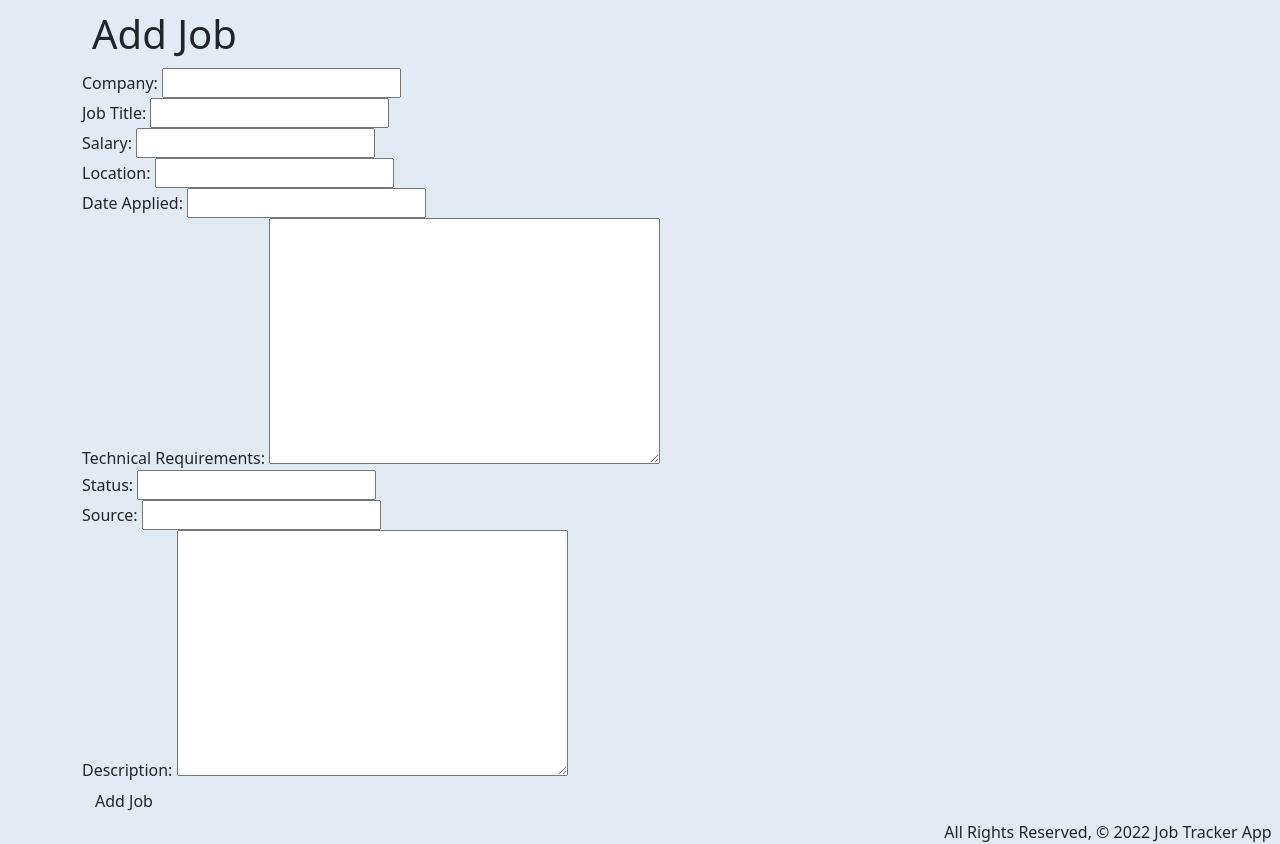
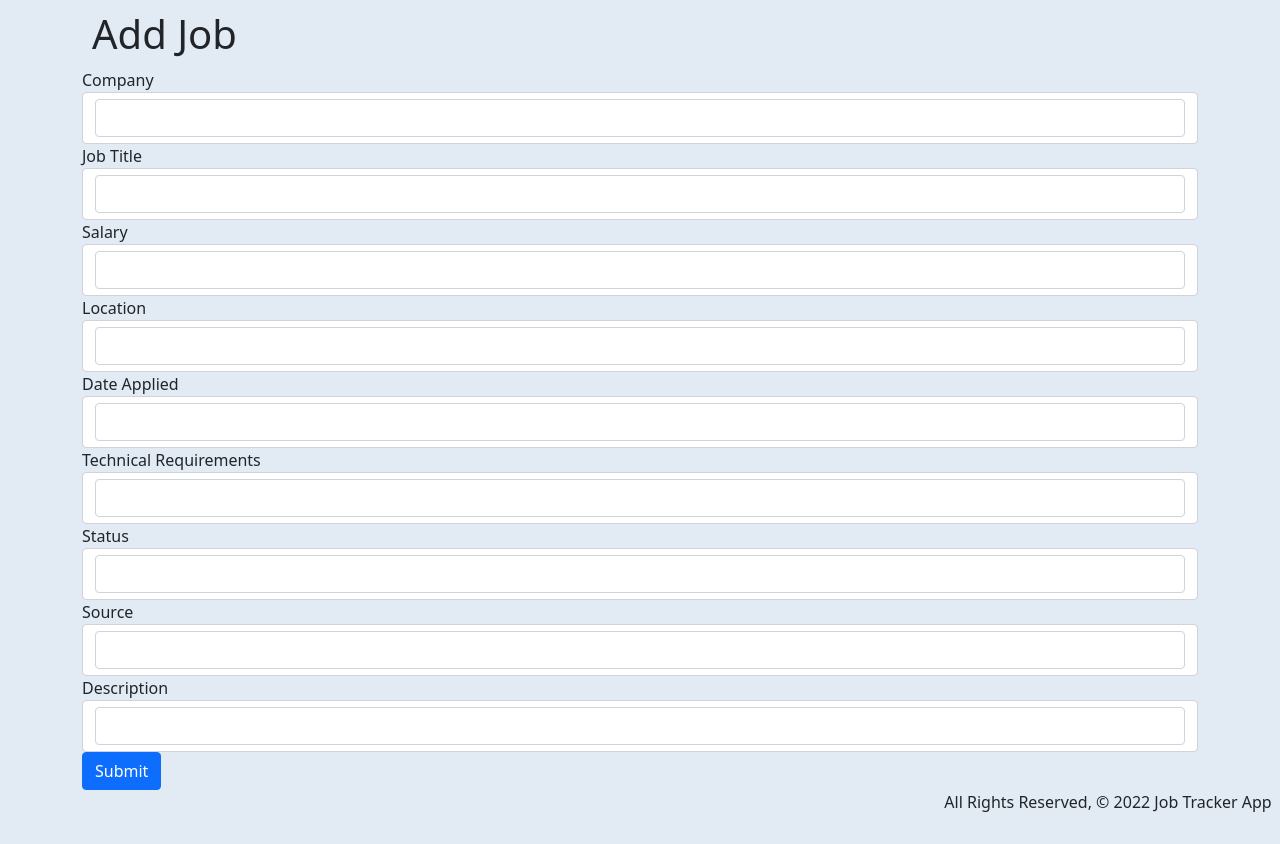
Before and after one commit to woojinv/Job-tracker, a Django app: page /jobs/create/ in a window 1280 px wide. Shown: the part 56-900 px from the top of the page. After the commit the page ends 868 px from the top, so only its background shows below. Run offline with Django 4.2, Linux system fonts and the light colour scheme; the visitor is signed in with stand-in values (Sample User, id 1).

Commit message:
starting to adjust form styling

```diff
--- a/main_app/templates/main_app/job_form.html
+++ b/main_app/templates/main_app/job_form.html
@@ -10,13 +10,34 @@
         <h1>Add Job</h1>
     {% endif %}
 
+    {% comment %} <div class="container form-container">
+        <form action="" method="POST">
+            {% csrf_token %}
+            {{ form.as_p }}
+            <input type="submit" value="Add Job" class="btn">
+        </form>
+    </div> {% endcomment %}
 
-
-    <form action="" method="POST">
+    <form class="form-contact" action="" method="POST">
         {% csrf_token %}
-        {{ form.as_p }}
-        <input type="submit" value="Add Job" class="btn">
-    </form>
+        {% for field in form %}
+        <fieldset class="form-group">
+          <label class="control-label" for="id_{{ field.name }}">{{ field.label }}</label>
+            <div class="form-control">
+              <input type="text" class="form-control"
+                name="{{ field.name }}"
+                id="id_{{ field.name }}"
+                {% if field.value != None %}
+                    value="{{ field.value }}"
+                {% else %}
+                    value=""
+                {% endif %}
+                >
+               </div>
+        </fieldset>
+        {% endfor %}
+           <input type="submit" value="Submit"  class="btn btn-primary">
+        </form>
 
 {% else %}
     <h1>You do not have access to this page 😡</h1>
```
